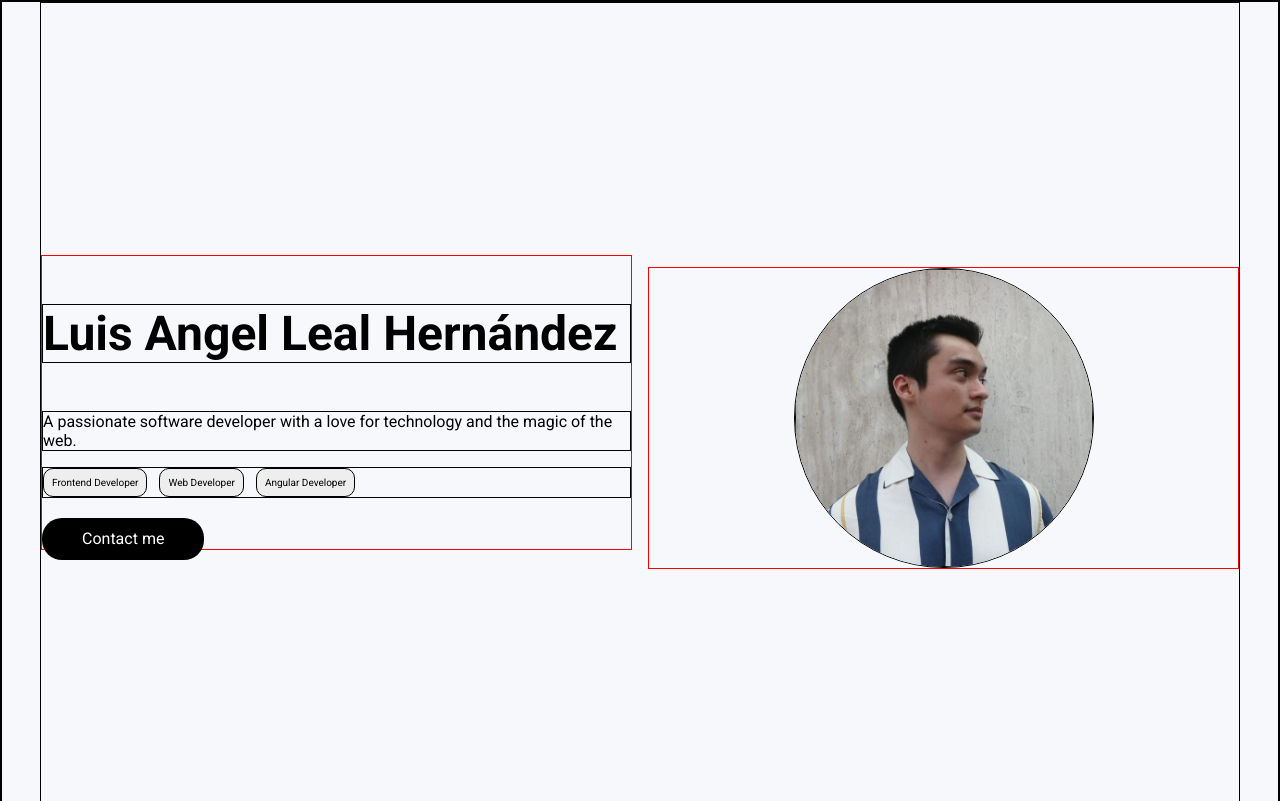
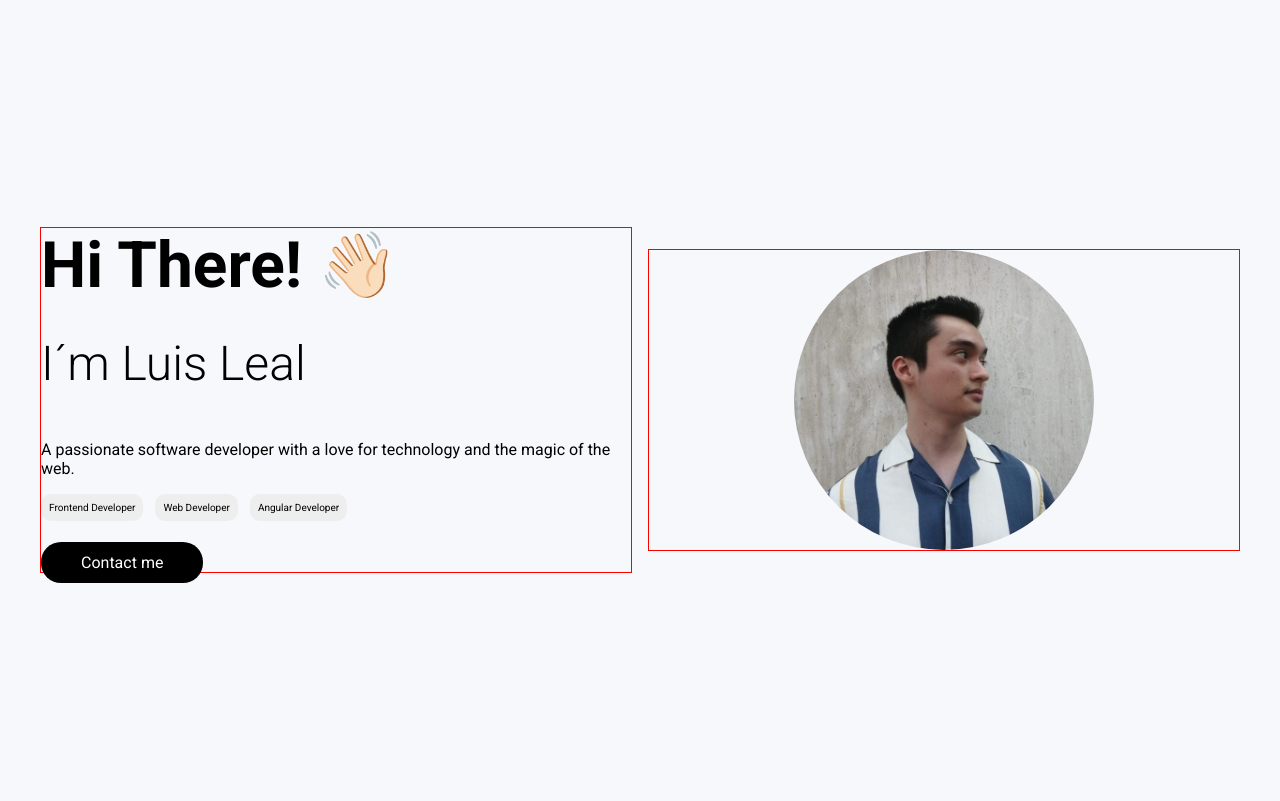
Before and after one commit to luislealhdz/Portfolio, a website built with Vite: page index.html in a window 1280 px wide. Shown: the top 801 px of the page. Built offline with nearby package versions, Linux system fonts and the light colour scheme.

Commit message:
🔨 BUG / Align center front page elements bug fixed

```diff
--- a/index.html
+++ b/index.html
@@ -12,7 +12,8 @@
 <body>
   <main class="hero container">
     <section class="hero__info">
-      <h1 class="hero__title">Luis Angel Leal Hernández</h1>
+      <h2 class="hero__greet">Hi There! 👋🏻</h2>
+      <h1 class="hero__title">I´m Luis Leal</h1>
       <p class="content">A passionate software developer with a love for technology and the magic of the web.</p>
       <ul class="hero__titles">
         <li>Frontend Developer</li>
--- a/style.css
+++ b/style.css
@@ -4,7 +4,6 @@
     margin: 0;
     padding: 0;
     box-sizing: border-box;
-    border: 1px solid black;
 }
 
 h1,
@@ -50,10 +49,15 @@ body {
     border: 1px solid red;
 }
 
+.hero__greet {
+    font-size: 4rem;
+}
+
 .hero__title {
     font-size: 3rem;
     margin-bottom: 3rem;
-    margin-top: 3rem;
+    margin-top: 2rem;
+    font-weight: 300;
 }
 
 .content {
@@ -246,6 +250,10 @@ body {
         display: inline;
     }
 
+    .hero__picture {
+        margin-top: 0;
+    }
+
     .languages__container {
         display: grid;
         grid-template-columns: repeat(3, 1fr);
```
